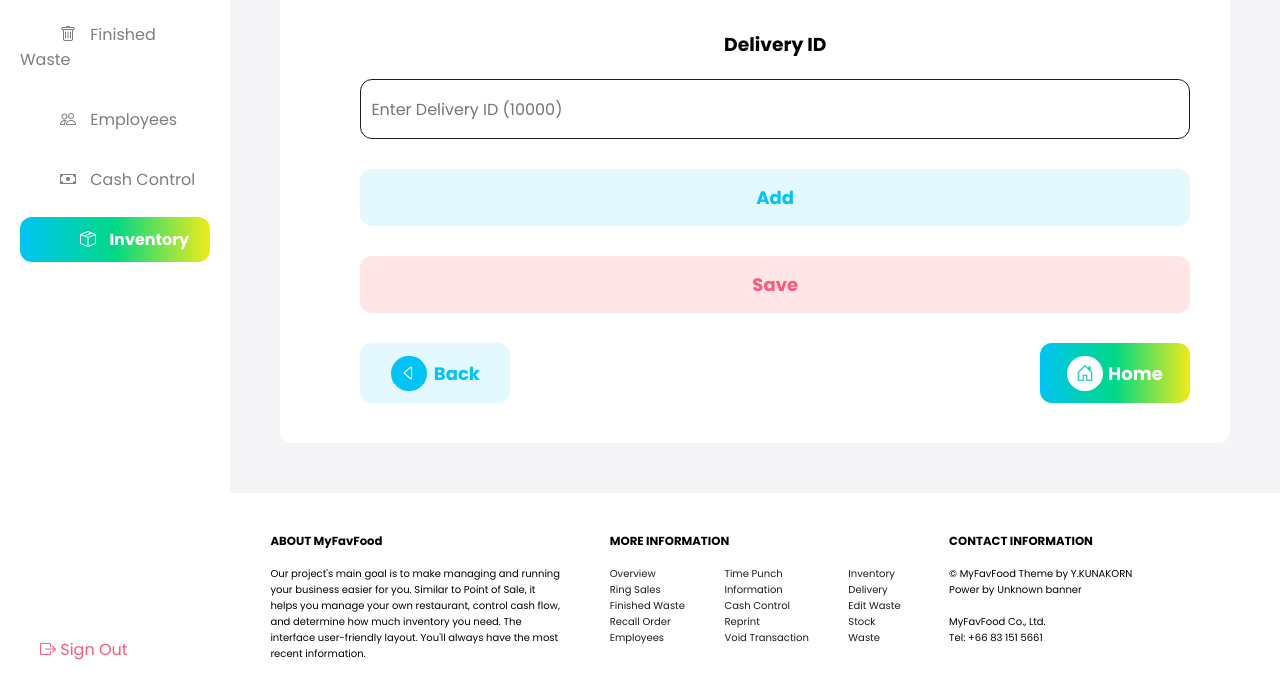
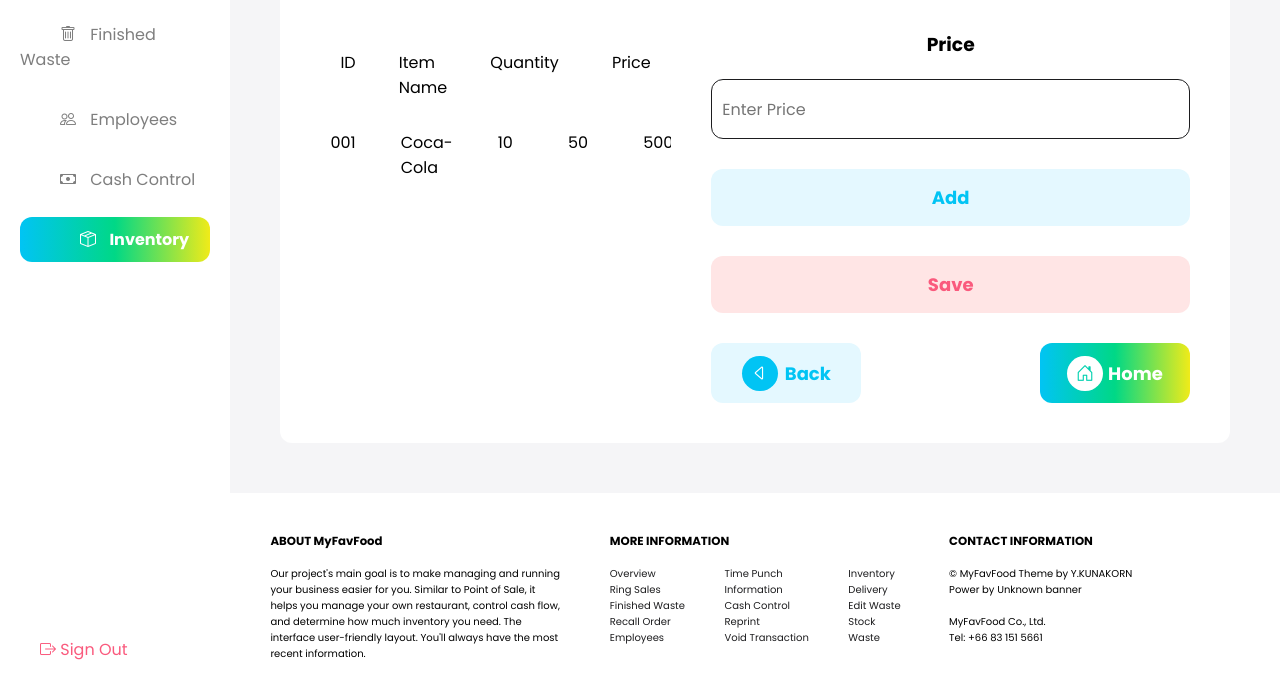
Before and after one commit to FolkJustSleep/MyFavFood, a plain HTML site: page public/pages/delivery.html in a window 1280 px wide. Shown: the part 218-916 px from the top of the page. Drawn offline with nearby package versions, Linux system fonts and the light colour scheme; a web font is replaced by a local one.

Commit message:
push code edit delevery(not done)

```diff
--- a/public/css/delivery.css
+++ b/public/css/delivery.css
@@ -184,7 +184,40 @@ a {
 #items-list::-webkit-scrollbar-thumb:hover {
     background-color: #aaaaaa;
 }
-
+.item{
+    display: flex;
+    justify-content: space-between;
+    padding: 10px;
+    border: 10%;
+    gap: 10%;
+}
+.item-id{
+    border: 10px;
+    padding: 10px;
+}
+.item-name{
+    border: 10px;
+    padding-top: 10px;
+    padding-bottom: 10px;
+}
+.item-quantity{
+    border: 10px;
+    padding: 10px;
+}
+.item-price{
+    border: 10px;
+    padding: 10px;
+}
+.item-total{
+    border: 10px;
+    padding: 10px;
+}
+.item-grid {
+    display: flex;
+    grid-column-start: 1;
+    grid-column-end: 3;
+    gap: 10%;
+}
 /* input styled changes */
 .styled-input {
     height: 40px;
@@ -228,14 +261,14 @@ th {
     color: #1D1D1F;
 }
 
-.Delivery-ID {
+.price {
     display: flex;
     align-items: center;
     gap: 10px;
     width: 100%;
 }
 
-.Delivery-ID input {
+.price input {
     height: 60px;
     width: 100%;
     padding: 10px;
--- a/public/pages/delivery.html
+++ b/public/pages/delivery.html
@@ -1,5 +1,6 @@
 <!DOCTYPE html>
 <html lang="en">
+
 <head>
     <meta charset="UTF-8">
     <meta name="viewport" content="width=device-width, initial-scale=1.0">
@@ -13,8 +14,10 @@
     <!-- CSS Link -->
     <link rel="stylesheet" href="../css/delivery.css">
     <!-- Link Bootstrap -->
-    <link rel="stylesheet" href="https://cdnjs.cloudflare.com/ajax/libs/bootstrap-icons/1.10.0/font/bootstrap-icons.min.css">
+    <link rel="stylesheet"
+        href="https://cdnjs.cloudflare.com/ajax/libs/bootstrap-icons/1.10.0/font/bootstrap-icons.min.css">
 </head>
+
 <body>
     <!-- Main content -->
     <div class="main-content">
@@ -64,12 +67,27 @@
                     <!-- Item list -->
                     <div id="items-list">
                         <!-- รอ query items จาก database -->
+                        <div class="item">
+                            <p class="item-id">ID</p>
+                            <p class="item-name">Item Name</p>
+                            <p class="item-quantity">Quantity</p>
+                            <p class="item-price">Price</p>
+                            <p class="item-total">Total</p>
+                        </div>
+                        <div class="item-grid">
+                            <div class="item-id">001</div>
+                            <div class="item-name">Coca-Cola</div>
+                            <div class="item-quantity">10</div>
+                            <div class="item-price">50</div>
+                            <div class="item-total">500</div>
                         </div>
                         <!-- Sidebar -->
+
+                    </div>
                     <div class="sidebar">
-                        <h3>Delivery ID</h3>
-                        <div class="Delivery-ID">
-                            <input type="text" id="delivery-id" placeholder="Enter Delivery ID (10000)" >
+                            <h3>Price</h3>
+                            <div class="price">
+                                <input type="text" id="price" placeholder="Enter Price">
                             </div>
                             <button class="add-button">Add</button>
                             <button class="save-button">Save</button>
@@ -83,12 +101,14 @@
                             </div>
                         </div>
                 </div>
-            </div>
                 <!-- Footer -->
                 <footer>
                     <div class="footer-section">
                         <h3>ABOUT MyFavFood</h3> <br>
-                    <p>Our project's main goal is to make managing and running your business easier for you. Similar to Point of Sale, it helps you manage your own restaurant, control cash flow, and determine how much inventory you need. The interface user-friendly layout. You'll always have the most recent information.</p>
+                        <p>Our project's main goal is to make managing and running your business easier for you. Similar
+                            to Point of Sale, it helps you manage your own restaurant, control cash flow, and determine
+                            how much inventory you need. The interface user-friendly layout. You'll always have the most
+                            recent information.</p>
                     </div>
                     <div class="footer-section">
                         <h3>MORE INFORMATION</h3> <br>
@@ -119,7 +139,7 @@
                     <div class="footer-section">
                         <h3>CONTACT INFORMATION </h3> <br>
                         <p>© MyFavFood Theme by Y.KUNAKORN</p>
-                    <p>Power by  Unknown banner</p> <br>
+                        <p>Power by Unknown banner</p> <br>
                         <p>MyFavFood Co., Ltd.</p>
                         <p>Tel: +66 83 151 5661</p>
                     </div>
@@ -131,4 +151,5 @@
 
         <script type="module" src="../js/delivery.js"></script>
 </body>
+
 </html>
```
Lines whose indentation alone changed are shown as unchanged.
